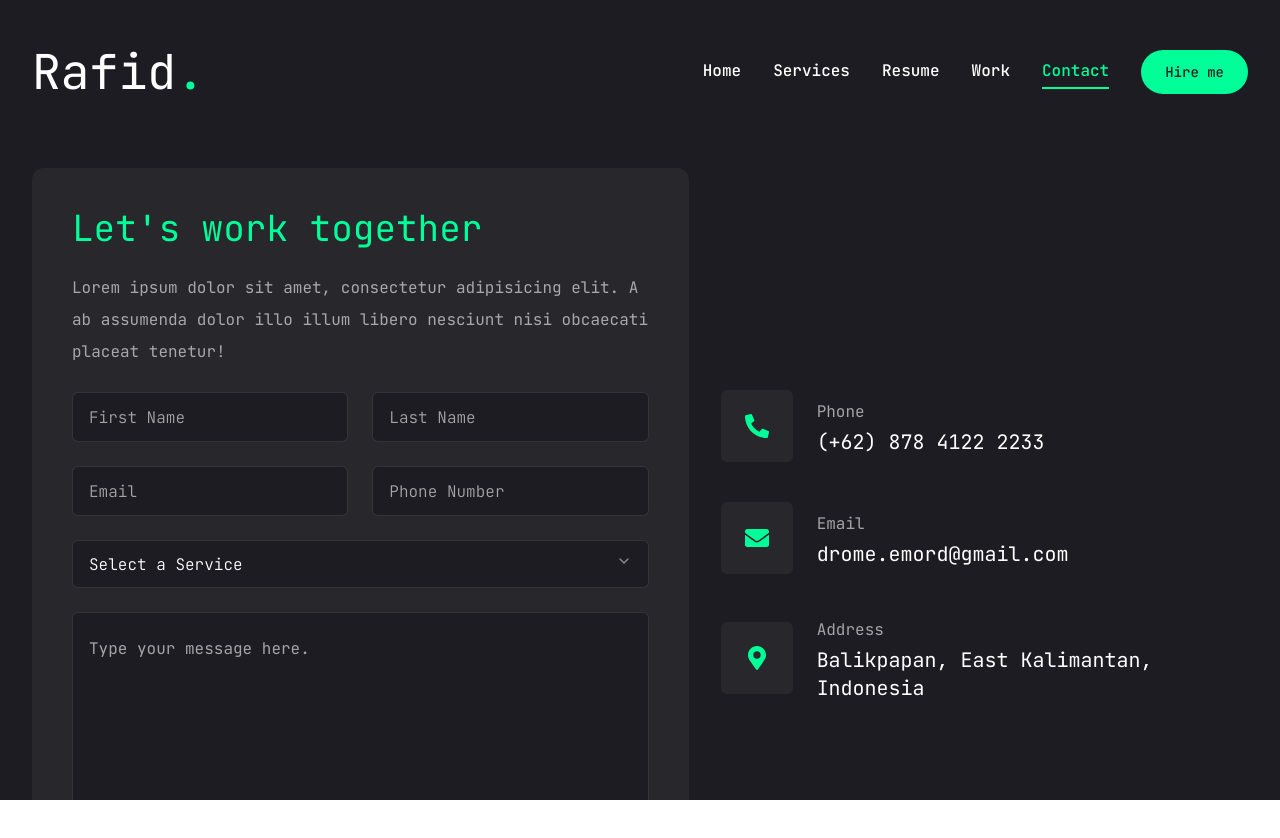
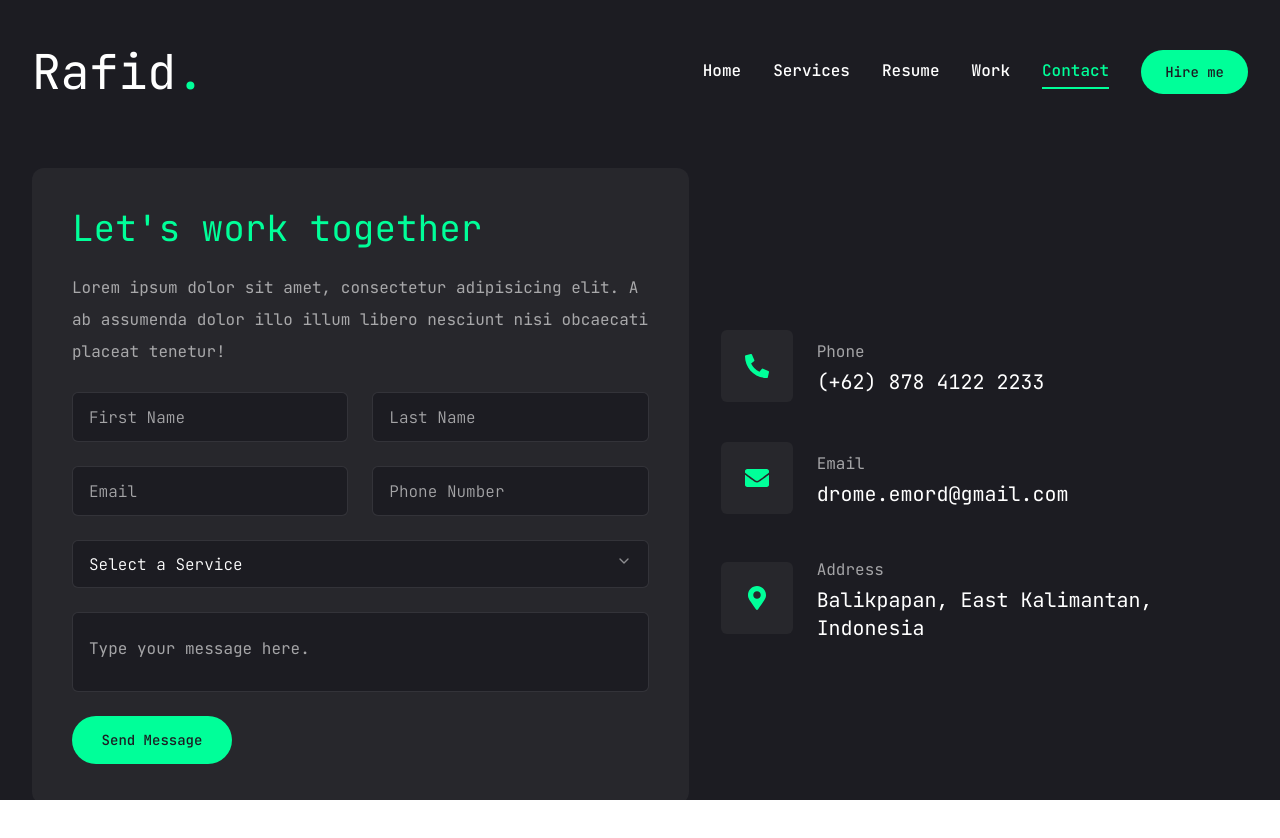
Before and after one commit to Rothiii/rafid-portofolio, a Next.js app: page /contact in a window 1280 px wide. Shown: the top 838 px of the page. Built offline with nearby package versions, Linux system fonts and the light colour scheme.

Commit message:
fix: adjust input message to resizeable depends on many chars input

```diff
--- a/src/app/contact/page.tsx
+++ b/src/app/contact/page.tsx
@@ -60,8 +60,13 @@ const ContactPage = () => {
               </Select>
 
               <Textarea
-                className="h-[200px]"
+                className="h-[50px] resize-none overflow-hidden"
                 placeholder="Type your message here."
+                onInput={(e) => {
+                  const target = e.target as HTMLTextAreaElement;
+                  target.style.height = "50px";
+                  target.style.height = `${target.scrollHeight}px`;
+                }}
               />
 
               <Button size="md" type="submit" className="max-w-40">
```
